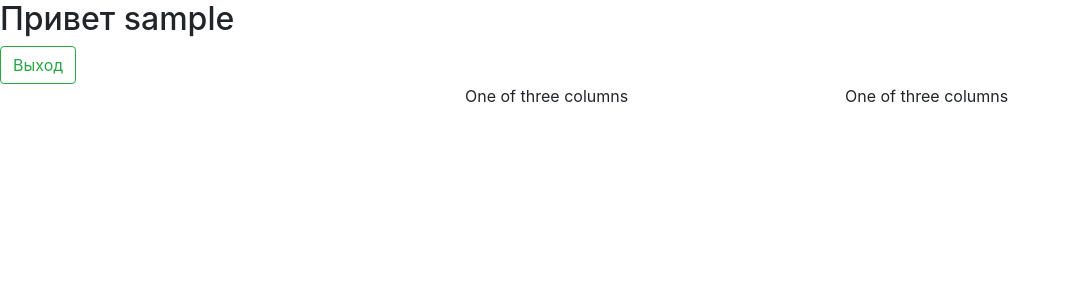
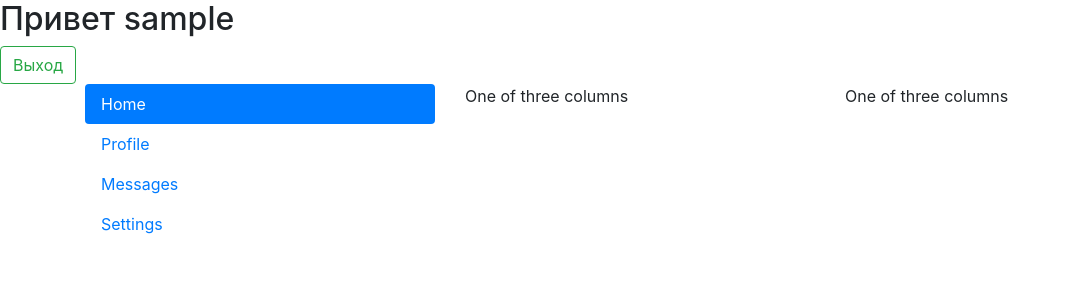
Before and after one commit to StepanAnisenko/WorkWebSite, a Flask app: template app/templates/menu_manager.html in a window 1280 px wide. Shown: the top 300 px of the page, without its empty margins (0-1071 px from the left). Run offline with Flask 2, Linux system fonts and the light colour scheme; the template is opened without the code that fills it: most values are stand-ins (such as "Sample title", 1, 10 or a date in 2020); some libraries are stand-ins or nearby versions.

Commit message:
добавилвертикальный список проектов

```diff
--- a/app/templates/menu_manager.html
+++ b/app/templates/menu_manager.html
@@ -18,7 +18,18 @@
                     <button class="btn btn-outline-success my-2 my-sm-0" type="submit">Добавить проект</button>
                 </div>
             {% endif %}
-
+            <div class="nav flex-column nav-pills" id="v-pills-tab" role="tablist" aria-orientation="vertical">
+              <a class="nav-link active" id="v-pills-home-tab" data-toggle="pill" href="#v-pills-home" role="tab" aria-controls="v-pills-home" aria-selected="true">Home</a>
+              <a class="nav-link" id="v-pills-profile-tab" data-toggle="pill" href="#v-pills-profile" role="tab" aria-controls="v-pills-profile" aria-selected="false">Profile</a>
+              <a class="nav-link" id="v-pills-messages-tab" data-toggle="pill" href="#v-pills-messages" role="tab" aria-controls="v-pills-messages" aria-selected="false">Messages</a>
+              <a class="nav-link" id="v-pills-settings-tab" data-toggle="pill" href="#v-pills-settings" role="tab" aria-controls="v-pills-settings" aria-selected="false">Settings</a>
+            </div>
+{#            <div class="tab-content" id="v-pills-tabContent">#}
+{#              <div class="tab-pane fade show active" id="v-pills-home" role="tabpanel" aria-labelledby="v-pills-home-tab">...</div>#}
+{#              <div class="tab-pane fade" id="v-pills-profile" role="tabpanel" aria-labelledby="v-pills-profile-tab">...</div>#}
+{#              <div class="tab-pane fade" id="v-pills-messages" role="tabpanel" aria-labelledby="v-pills-messages-tab">...</div>#}
+{#              <div class="tab-pane fade" id="v-pills-settings" role="tabpanel" aria-labelledby="v-pills-settings-tab">...</div>#}
+{#            </div>#}
              <div class="col">
 
             </div>
```
